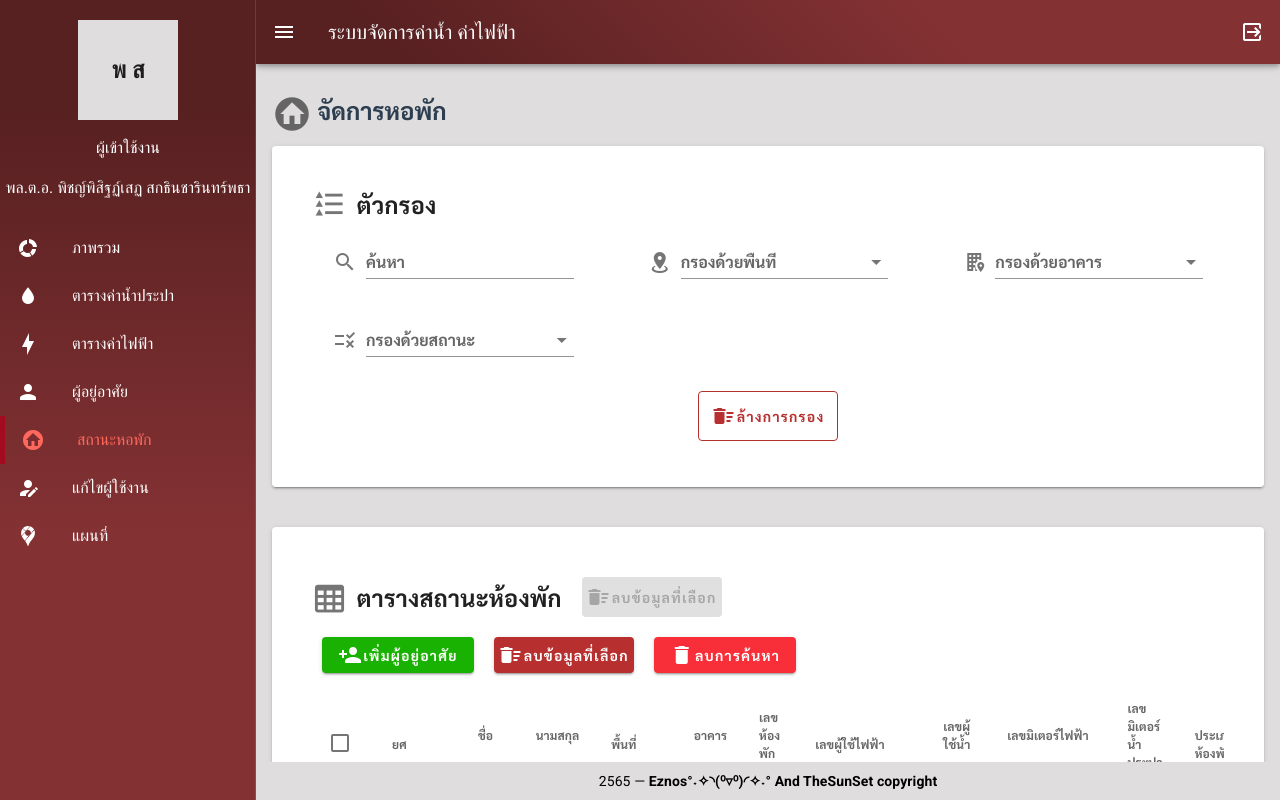
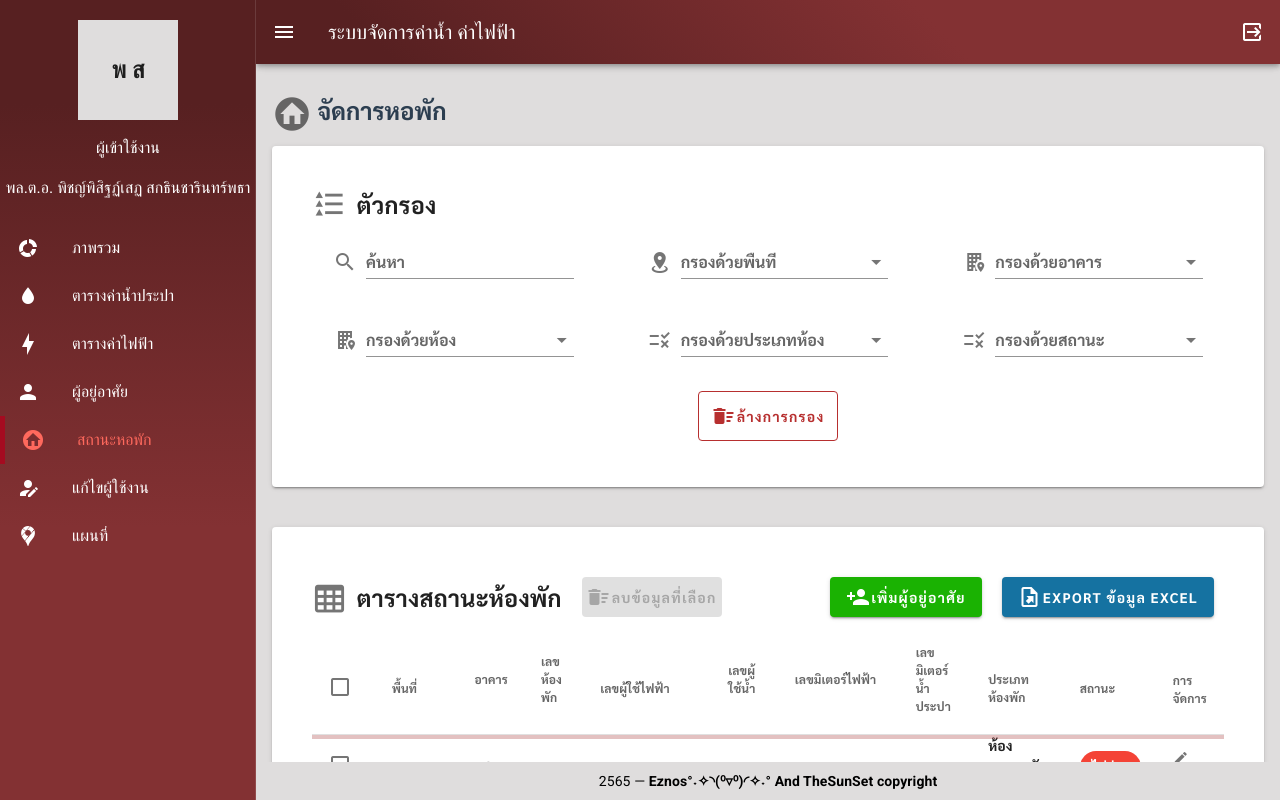
Before and after one commit to eznos/BMS-Back-Office-UI, a Vue app: page /building in a window 1280 px wide. Shown: the top 800 px of the page. Built offline with nearby package versions, Linux system fonts and the light colour scheme.

Commit message:
- feat(✨): delete fname, lname, rank in data table header and new filter
filter for Electricity number, meter and Water number, meter
or room number and filter for room type

```diff
--- a/src/views/table/Building.vue
+++ b/src/views/table/Building.vue
@@ -1,6 +1,6 @@
 <template>
   <v-app id="app">
-    <!-- title, filter  -->
+    <!-- title  -->
     <div class="content background-main">
       <v-row justify="space-between" class="px-3">
         <!-- title -->
@@ -66,6 +66,31 @@
             >
             </v-autocomplete>
           </v-col>
+          <!-- search by roomber-->
+          <v-col cols="12" xs="12" sm="12" md="3" lg="4">
+            <v-autocomplete
+              v-model="roomFilterValue"
+              prepend-icon="mdi-office-building-marker"
+              type="text"
+              label="กรองด้วยห้อง"
+              clearable
+              class="filter"
+              :items="rooms"
+            >
+            </v-autocomplete>
+          </v-col>
+          <!-- search by type -->
+          <v-col cols="12" xs="12" sm="12" md="3" lg="4">
+            <v-select
+              v-model="typeFilterValue"
+              prepend-icon="mdi-list-status"
+              label="กรองด้วยประเภทห้อง"
+              :items="types"
+              clearable
+              class="filter"
+            >
+            </v-select>
+          </v-col>
           <!-- search by status -->
           <v-col cols="12" xs="12" sm="12" md="3" lg="4">
             <v-select
@@ -106,6 +131,7 @@
         </v-col>
       </v-form>
     </v-card>
+    <!-- table and buttons -->
     <v-row>
       <v-col cols="12">
         <v-card class="card-filter px-6 py-6">
@@ -136,7 +162,7 @@
                     color="agree"
                     dark
                     v-on="{ ...attrs }"
-                    class="button-filter"
+                    class="button-filter pt-5 pb-5"
                   >
                     <v-icon> mdi-account-plus </v-icon>
                     เพิ่มผู้อยู่อาศัย
@@ -150,8 +176,7 @@
                     <v-container>
                       <v-form ref="formNewdata" v-model="valid" lazy-validation>
                         <v-row>
-                          <!-- rank -->
-                          <v-col cols="12" sm="6" md="4">
+                          <!-- <v-col cols="12" sm="6" md="4">
                             <v-autocomplete
                               label="ยศ"
                               v-model="editedItem.rank"
@@ -162,7 +187,7 @@
                             >
                             </v-autocomplete>
                           </v-col>
-                          <!-- first_name -->
+
                           <v-col cols="12" sm="6" md="4">
                             <v-text-field
                               v-model="editedItem.first_name"
@@ -171,7 +196,7 @@
                               :rules="rules.nameRules"
                             ></v-text-field>
                           </v-col>
-                          <!-- last_name -->
+
                           <v-col cols="12" sm="6" md="4">
                             <v-text-field
                               v-model="editedItem.last_name"
@@ -179,7 +204,7 @@
                               required
                               :rules="rules.nameRules"
                             ></v-text-field>
-                          </v-col>
+                          </v-col> -->
                           <!-- zone -->
                           <v-col cols="12" sm="6" md="4">
                             <v-autocomplete
@@ -332,30 +357,107 @@
                   </v-card-actions>
                 </v-card>
               </v-dialog>
-              <!-- delete as selected -->
+              <!-- export excel to email -->
+              <v-dialog
+                v-model="exportExcelResident"
+                persistent
+                max-width="75%"
+              >
+                <template v-slot:activator="{ on: attrs }">
                   <v-btn
+                    color="#1572A1"
+                    class="button-filter pt-5 pb-5"
                     dark
-                color="error"
-                width="140"
+                    v-on="{ ...attrs }"
+                  >
+                    <v-icon> mdi-file-export-outline </v-icon>
+                    Export ข้อมูล Excel
+                  </v-btn>
+                </template>
+                <v-card>
+                  <v-card-title>
+                    ส่งออกข้อมูล Excel ของค่าไฟฟ้าไปยังอีเมลที่ต้องการ
+                  </v-card-title>
+                  <v-card-text>
+                    <v-form ref="form" v-model="valid" lazy-validation>
+                      <v-row>
+                        <!-- date export -->
+                        <v-col cols="12">
+                          <v-menu
+                            ref="menu"
+                            v-model="menuExportExcel"
+                            :close-on-content-click="false"
+                            transition="scale-transition"
+                            offset-y
+                            max-width="70%"
+                            min-width="auto"
+                          >
+                            <template v-slot:activator="{ on, attrs }">
+                              <v-text-field
+                                v-model="dateExport"
+                                label="เลือกเดือนที่ต้องการ Export"
+                                prepend-icon="mdi-calendar"
+                                readonly
                                 v-bind="attrs"
                                 v-on="on"
-                class="button-filter"
-              >
-                <v-icon>mdi-delete-sweep</v-icon>
-                ลบข้อมูลที่เลือก
+                              ></v-text-field>
+                            </template>
+                            <v-date-picker
+                              v-model="dateExport"
+                              type="month"
+                              no-title
+                              scrollable
+                            >
+                              <v-spacer></v-spacer>
+                              <v-btn text color="primary" @click="menu = false">
+                                Cancel
                               </v-btn>
-              <!-- clear search -->
                               <v-btn
-                dark
-                class="button-filter"
-                color="#F82E39"
-                v-bind="attrs"
-                v-on="on"
-                @click="clear"
-              >
-                <v-icon>mdi-delete</v-icon>
-                ลบการค้นหา
+                                text
+                                color="primary"
+                                @click="$refs.menuExportExcel.save(date)"
+                              >
+                                OK
                               </v-btn>
+                            </v-date-picker>
+                          </v-menu>
+                        </v-col>
+                        <!-- email -->
+                        <v-col cols="12">
+                          <v-text-field
+                            label="อีเมลผู้รับ"
+                            autofocus
+                            :rules="[rules.email.regex]"
+                            v-model="emailtarget"
+                            prepend-icon="mdi-at"
+                          >
+                          </v-text-field>
+                        </v-col>
+                      </v-row>
+                    </v-form>
+                  </v-card-text>
+                  <v-card-actions>
+                    <v-spacer></v-spacer>
+                    <v-form ref="form" v-model="valid" lazy-validation>
+                      <v-btn
+                        color="warning"
+                        text
+                        @click="exportExcelResident = false"
+                      >
+                        ยกเลิก
+                      </v-btn>
+                      <v-btn
+                        color="agree"
+                        :disabled="!valid"
+                        text
+                        @click="exportExcelResident = false"
+                      >
+                        ยืนยันข้อมูล
+                      </v-btn>
+                    </v-form>
+                  </v-card-actions>
+                </v-card>
+              </v-dialog>
             </div>
           </v-card-title>
           <v-card-text>
@@ -364,7 +466,7 @@
               v-model="selected"
               :headers="headers"
               :items="buildingTable"
-              item-key="first_name"
+              item-key="room"
               :items-per-page="itemsPerPage"
               class="table header-blue"
               :search="search"
@@ -625,6 +727,10 @@ export default {
     zone: null,
     building: null,
     room: null,
+    emailtarget: "",
+    exportExcelResident: false,
+    dateExport: new Date().toISOString().substr(0, 7),
+    menuExportExcel: false,
     electric_no: "",
     water_no: "",
     electric_meter_no: "",
@@ -1157,7 +1263,9 @@ export default {
     NamefilterValue: "",
     zoneFilterValue: "",
     statusFilterValue: "",
+    typeFilterValue: "",
     buildFilterValue: null,
+    roomFilterValue: null,
     buildingTable: [],
     editedIndex: -1,
     editedItem: {
@@ -1192,32 +1300,37 @@ export default {
         (v) => !!v || "กรุณากรอกข้อมูล",
         (v) => (v && v.length == 11) || "กรอกเลขมิเตอร์ไฟฟ้าไม่ครบ 11 ตัว",
       ],
+      email: {
+        required: (v) => !!v || "กรุณาใส่อีเมลของผู้รับ",
+        regex: (v) =>
+          /^(([^<>()[\]\\.,;:\s@"]+(\.[^<>()[\]\\.,;:\s@"]+)*)|(".+"))@((\[[0-9]{1,3}\.[0-9]{1,3}\.[0-9]{1,3}\.[0-9]{1,3}])|(([a-zA-Z\-0-9]+\.)+[a-zA-Z]{2,}))$/.test(
+            v
+          ) || "อีเมลไม่ถูกต้อง",
+      },
     },
   }),
   computed: {
     formTitle() {
-      return this.editedIndex === -1
-        ? "เพิ่มผู้อยู่อาศัย"
-        : "แก้ไขผู้อยู่อาศัย";
+      return this.editedIndex === -1 ? "เพิ่มห้องพัก" : "แก้ไขห้องพัก";
     },
     headers() {
       return [
-        {
-          text: "ยศ",
-          value: "rank",
-          align: "left",
-          // filter: this.nameFilter,
-        },
-        {
-          text: "ชื่อ",
-          value: "first_name",
-          align: "left",
-          // filter: this.nameFilter,
-        },
-        {
-          text: "นามสกุล",
-          value: "last_name",
-        },
+        // {
+        //   text: "ยศ",
+        //   value: "rank",
+        //   align: "left",
+        //   // filter: this.nameFilter,
+        // },
+        // {
+        //   text: "ชื่อ",
+        //   value: "first_name",
+        //   align: "left",
+        //   // filter: this.nameFilter,
+        // },
+        // {
+        //   text: "นามสกุล",
+        //   value: "last_name",
+        // },
         {
           text: "พื้นที่",
           value: "zone",
@@ -1231,6 +1344,7 @@ export default {
         {
           text: "เลขห้องพัก",
           value: "room",
+          filter: this.roomFilter,
         },
         {
           text: "เลขผู้ใช้ไฟฟ้า",
@@ -1251,6 +1365,7 @@ export default {
         {
           text: "ประเภทห้องพัก",
           value: "type",
+          filter: this.typeFilter,
         },
         {
           text: "สถานะ",
@@ -1280,6 +1395,9 @@ export default {
       }
     },
     rooms() {
+      if (this.buildFilterValue) {
+        return this.buildingsRooms[this.buildFilterValue];
+      }
       if (!this.editedItem.building) {
         return ["ไม่มีข้อมูล"];
       } else {
@@ -1555,24 +1673,36 @@ export default {
       }
       return value === this.buildFilterValue;
     },
+    roomFilter(value) {
+      if (!this.roomFilterValue) {
+        return true;
+      }
+      return value === this.roomFilterValue;
+    },
     statusFilter(value) {
       if (!this.statusFilterValue) {
         return true;
       }
       return value === this.statusFilterValue;
     },
+    typeFilter(value) {
+      if (!this.typeFilterValue) {
+        return true;
+      }
+      return value === this.typeFilterValue;
+    },
     editItem(item) {
-      this.editedIndex = this.building.indexOf(item);
+      this.editedIndex = this.buildingTable.indexOf(item);
       this.editedItem = Object.assign({}, item);
       this.dialog = true;
     },
     deleteItem(item) {
-      this.editedIndex = this.building.indexOf(item);
+      this.editedIndex = this.buildingTable.indexOf(item);
       this.editedItem = Object.assign({}, item);
       this.dialogDelete = true;
     },
     deleteItemConfirm() {
-      this.building.splice(this.editedIndex, 1);
+      this.buildingTable.splice(this.editedIndex, 1);
       this.closeDelete();
     },
     close() {
@@ -1592,9 +1722,9 @@ export default {
     // add user
     save() {
       if (this.editedIndex > -1) {
-        Object.assign(this.building[this.editedIndex], this.editedItem);
+        Object.assign(this.buildingTable[this.editedIndex], this.editedItem);
       } else {
-        this.building.push(this.editedItem);
+        this.buildingTable.push(this.editedItem);
       }
       this.close();
     },
@@ -1710,7 +1840,4 @@ export default {
 .filter {
   padding: 5px;
 }
-.button-filter {
-  margin: 10px;
-}
 </style>
```
Lines whose indentation alone changed are shown as unchanged.
